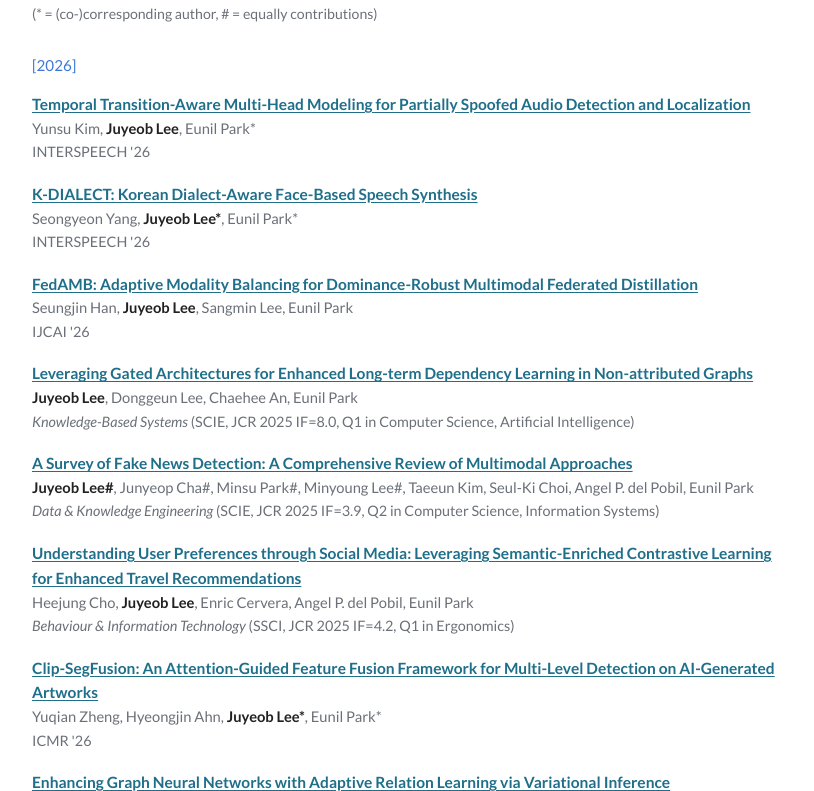
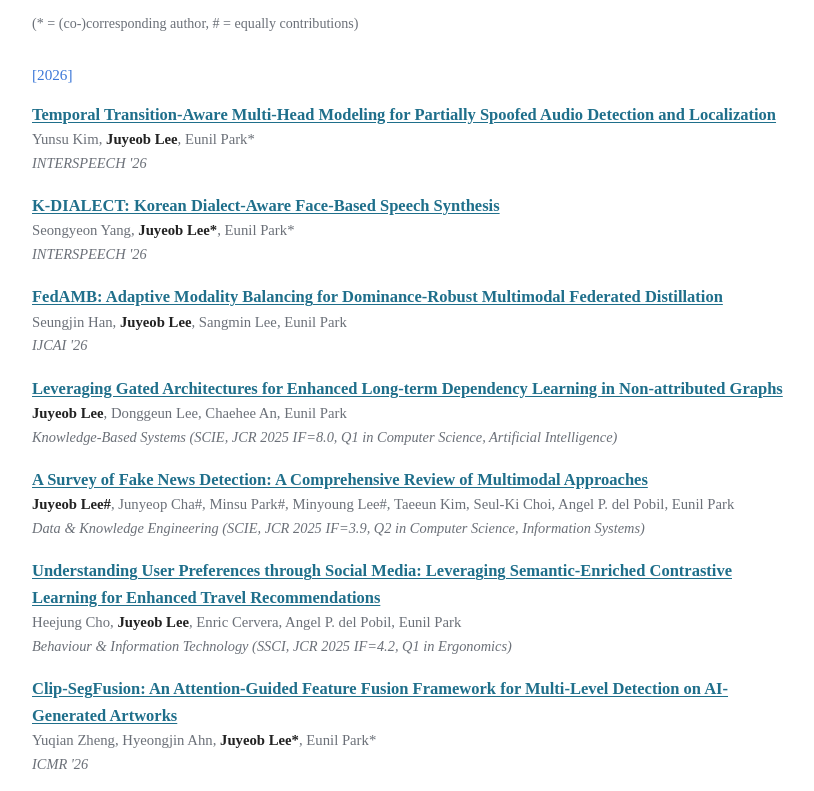
Before and after one commit to jjuyeah/jjuyeah.github.io, a plain HTML site: page index.html in a window 1280 px wide. Shown: the part 810-1601 px from the top of the page, without its empty margins (368-1182 px from the left). Drawn offline with Linux system fonts and the light colour scheme.

Commit message:
Use Times New Roman and italicize publication venues
- Switch site font to Times New Roman (Korean falls back to
  Malgun Gothic / Apple SD Gothic Neo); drop the Lato web font
- Bump base font size to 16.5px for Times readability
- Render publication venue lines in italic

Co-Authored-By: Claude Opus 5.5 <noreply@anthropic.com>

```diff
--- a/assets/css/style.css
+++ b/assets/css/style.css
@@ -14,8 +14,8 @@
   --link: #1f6f8b;      /* paper titles & links */
   --topbar-bg: #111111;
   --topbar-text: #f2f2f2;
-  --font: "Lato", -apple-system, BlinkMacSystemFont, "Segoe UI", "Apple SD Gothic Neo",
-          "Malgun Gothic", Roboto, "Helvetica Neue", Arial, sans-serif;
+  /* 영어: Times New Roman / 한글: Times New Roman에 한글이 없으므로 그 다음 글꼴로 표시 */
+  --font: "Times New Roman", Times, "Apple SD Gothic Neo", "Malgun Gothic", serif;
   --maxw: 1080px;
   --sidebar: 220px;
   --topbar-h: 3.25rem;
@@ -44,7 +44,7 @@ body {
   background: var(--bg);
   color: var(--text);
   font-family: var(--font);
-  font-size: 15.5px;
+  font-size: 16.5px;           /* Times는 글자가 작아 보여서 약간 키움 */
   line-height: 1.6;
   word-break: keep-all;        /* 한글 단어 중간에서 줄바꿈 방지 */
   overflow-wrap: break-word;
@@ -174,7 +174,7 @@ a.pub-title { color: var(--link); text-underline-offset: 2px; }
 .pub-title-ko { font-size: 0.95rem; }
 .pub-authors { font-size: 0.92rem; color: var(--muted); }
 .pub-authors b { color: var(--text); }
-.pub-venue { font-size: 0.9rem; color: var(--muted); }
+.pub-venue { font-size: 0.9rem; color: var(--muted); font-style: italic; }
 .pub-links { font-size: 0.9rem; }
 
 /* Shown when a sections/*.html file fails to load */
--- a/index.html
+++ b/index.html
@@ -10,9 +10,6 @@
   <meta property="og:type" content="website">
   <meta property="og:url" content="https://jjuyeah.github.io/">
   <link rel="icon" href="assets/img/favicon.svg" type="image/svg+xml">
-  <link rel="preconnect" href="https://fonts.googleapis.com">
-  <link rel="preconnect" href="https://fonts.gstatic.com" crossorigin>
-  <link rel="stylesheet" href="https://fonts.googleapis.com/css2?family=Lato:ital,wght@0,400;0,700;1,400&display=swap">
   <link rel="stylesheet" href="assets/css/style.css">
 </head>
 <body>
```
